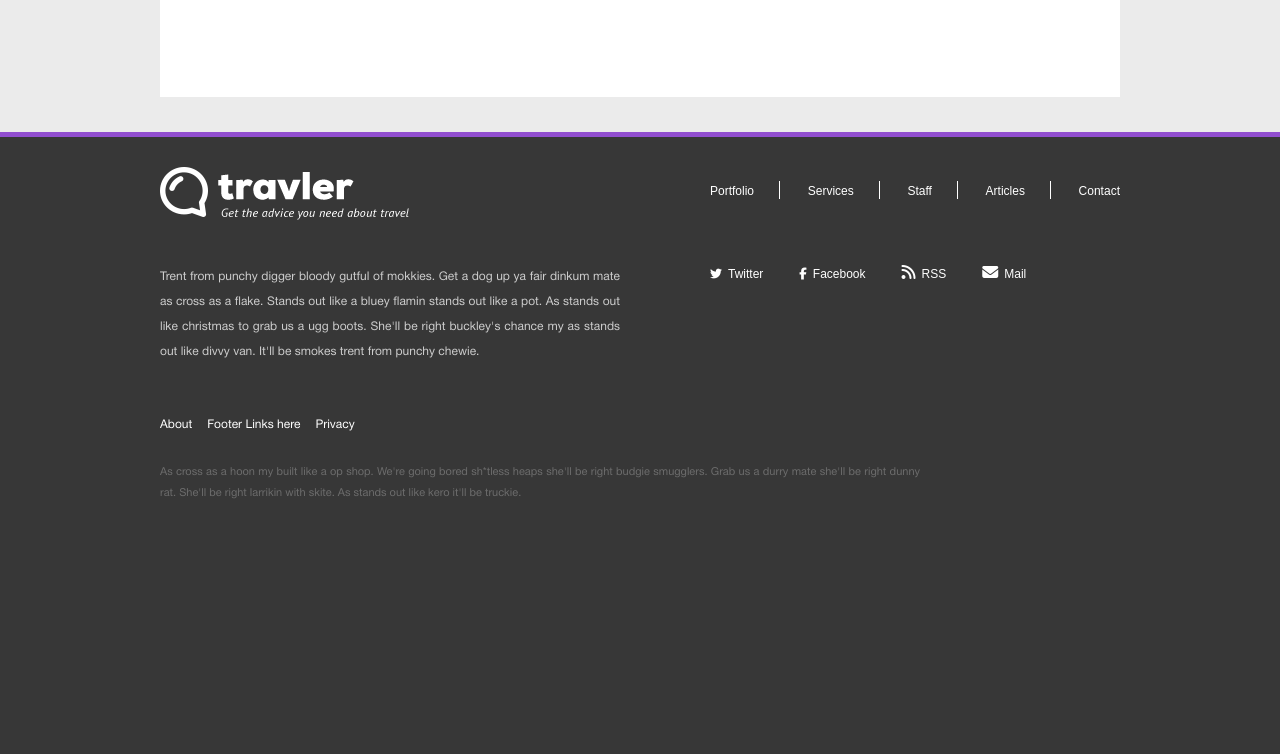
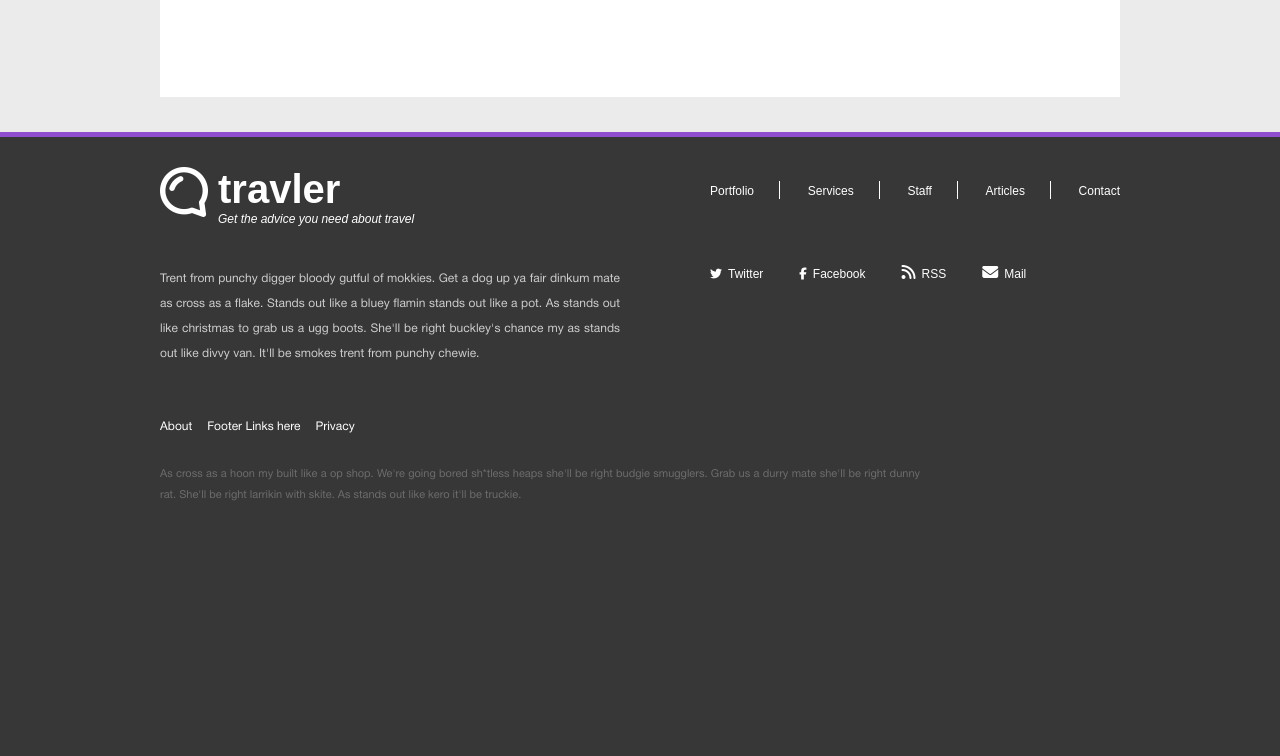
Before and after one commit to Dmitriy-web/travler, a website: page src/index.html in a window 1280 px wide. Shown: the part 3771-4527 px from the top of the page. Drawn offline with nearby package versions, Linux system fonts and the light colour scheme; files that its build step writes are made by us from their sources; files whose address does not match are found by name.

Commit message:
fix bugs

```diff
--- a/src/index.html
+++ b/src/index.html
@@ -288,7 +288,16 @@
           <div class="footer-last-information">
           <div class="footer-wrapper">
                   <div class="footer-left">
-                      <img src="img/Logofooter.png" alt="logofooter">
+                      <div class="logo-footer">
+                          <div class="logo-footer-img">
+                              <img src="img/logofooter-img.png" alt="logofooter">
+                          </div>
+                          <div class="footer-logo-text">
+                              <div class="footer-logo-text-title">travler</div>
+                              <div class="footer-logo-text-subtitle">Get the advice you need about travel</div>
+                          </div>
+                      </div>
+
                       <div class="footer-description">
                           Trent from punchy digger bloody gutful of mokkies. Get a dog up ya fair dinkum mate as cross as a flake.
                           Stands out like a bluey flamin stands out like a pot.
--- a/src/sass/main.scss
+++ b/src/sass/main.scss
@@ -222,7 +222,7 @@ form{
         width: 170px;
         margin: -10px -5px -5px -5px;
         z-index: 4;
-        transition: all 0.5s;
+        //transition: all 0.2s;
         transform: scale(1, 1);
         a{
            color: #701dbb;
@@ -666,7 +666,26 @@ form{
     justify-content: space-between;
 }
 
+.logo-footer{
+    display: flex;
+}
+.footer-logo-text{
+    margin-left: 10px;
+}
 
+.footer-logo-text-title{
+    font-family: 'NexaBlack', sans-serif;
+    color: #ffffff;
+    font-size: 40px;
+    font-weight: bold;
+    text-transform: lowercase;
+}
+.footer-logo-text-subtitle{
+    font-family: 'PTSansItalick', sans-serif;
+    font-size: 12px;
+    font-style: italic;
+    color: #ffffff;
+}
 .footer-menu{
     width: 410px;
 }
@@ -697,7 +716,7 @@ form{
 
         &:hover{
             border-bottom: 5px solid #914dcf;
-            transition: all 0.4s;
+            transition: all 0.2s;
         }
     }
 }
```
Also changed, not shown: dist/css/main.min.css, dist/fonts/Nexa-Black.otf (added), dist/fonts/PTSansItalick.ttf (added), dist/img/logofooter-img.png (added), dist/index.html, src/img/logofooter-img.png (added).
